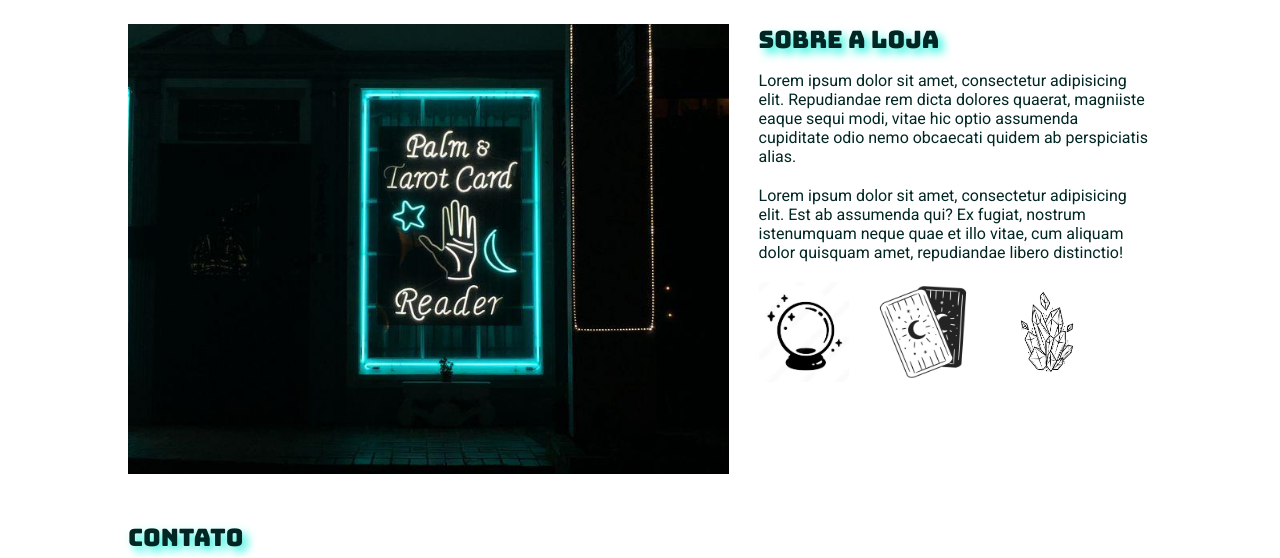
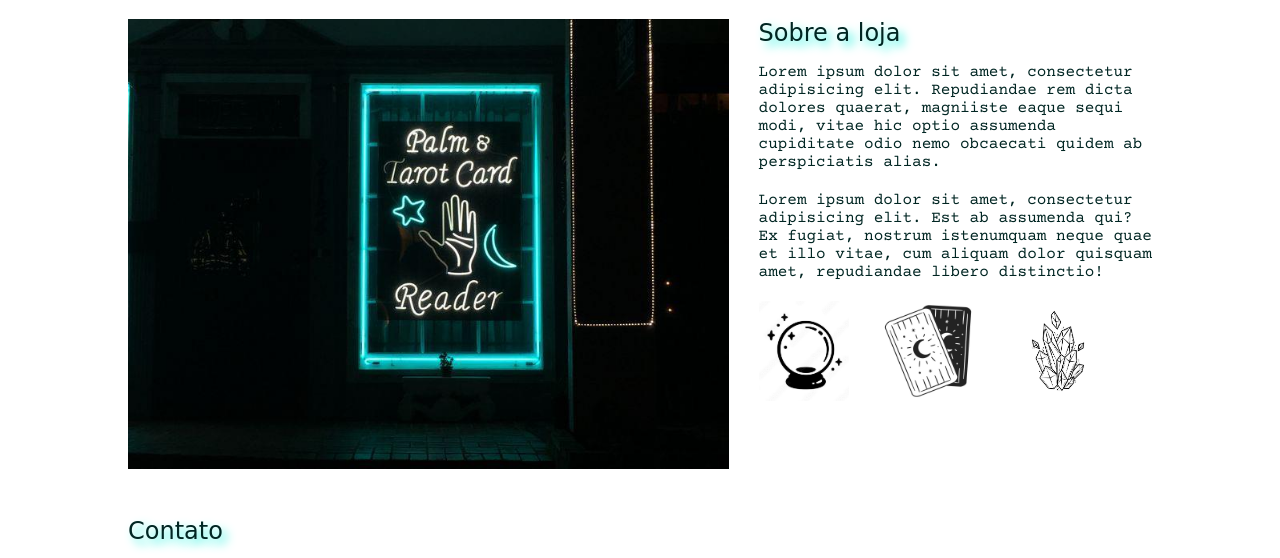
Before and after one commit to jemacieldev/site_tarotshop, a plain HTML site: page index.html in a window 1280 px wide. Shown: the part 75-633 px from the top of the page. Drawn offline with nearby package versions, Linux system fonts and the light colour scheme; a web font is replaced by a local one.

Commit message:
novas att

```diff
--- a/index.html
+++ b/index.html
@@ -9,8 +9,7 @@
 
     <link rel="preconnect" href="https://fonts.googleapis.com">
     <link rel="preconnect" href="https://fonts.gstatic.com" crossorigin>
-    <link href="https://fonts.googleapis.com/css2?family=Bungee&family=Roboto&display=swap" rel="stylesheet">
-
+    <link href="https://fonts.googleapis.com/css2?family=Courier+Prime&family=Rye&display=swap" rel="stylesheet">
 </head>
 <body>
     <header>
--- a/main.css
+++ b/main.css
@@ -5,7 +5,7 @@
 }
 
 header, section h2, section h3, form button{
-    font-family: 'Bungee', cursive;
+    font-family: 'Rye', cursive;
     font-weight: normal;
 }
 
@@ -15,7 +15,7 @@ section h2, section h3 {
 
 
 body, input, textarea {
-    font-family: 'Roboto', sans-serif;
+    font-family: 'Courier Prime', monospace;
 }
 
 header {
```
